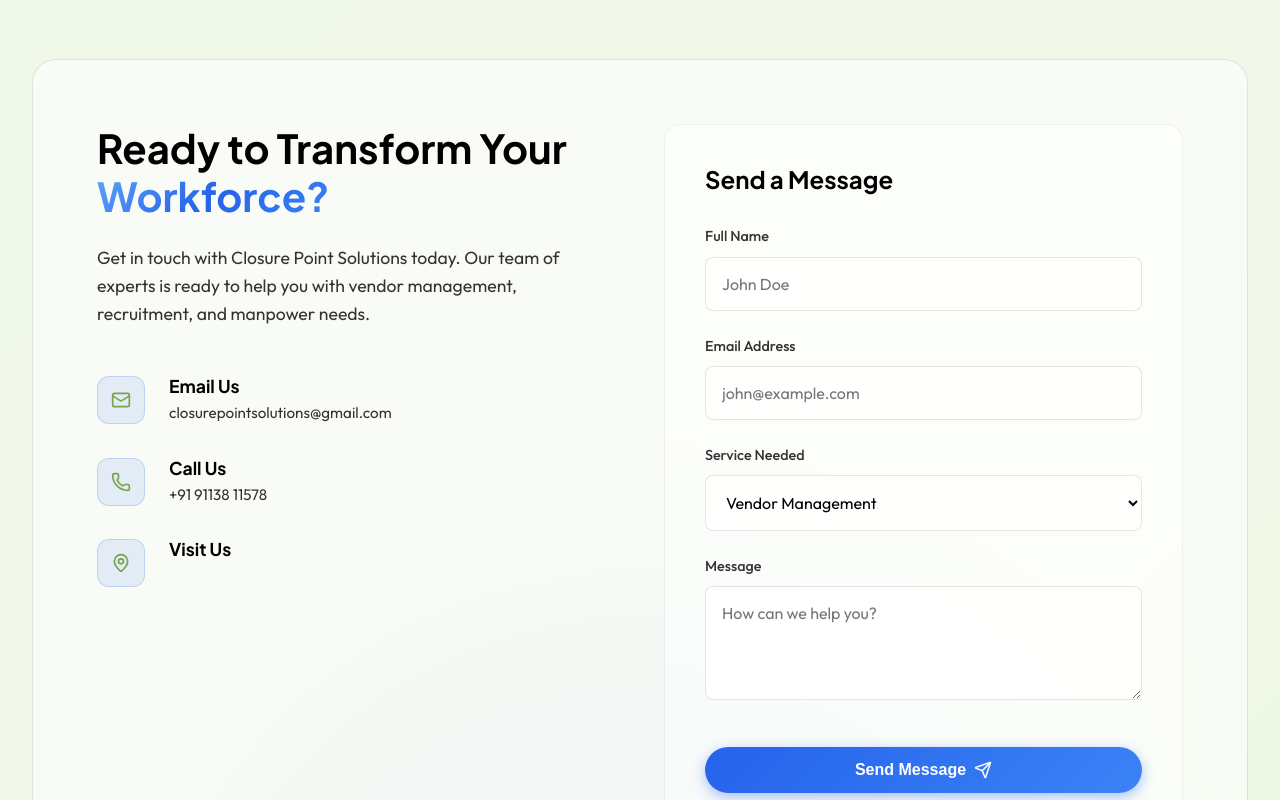
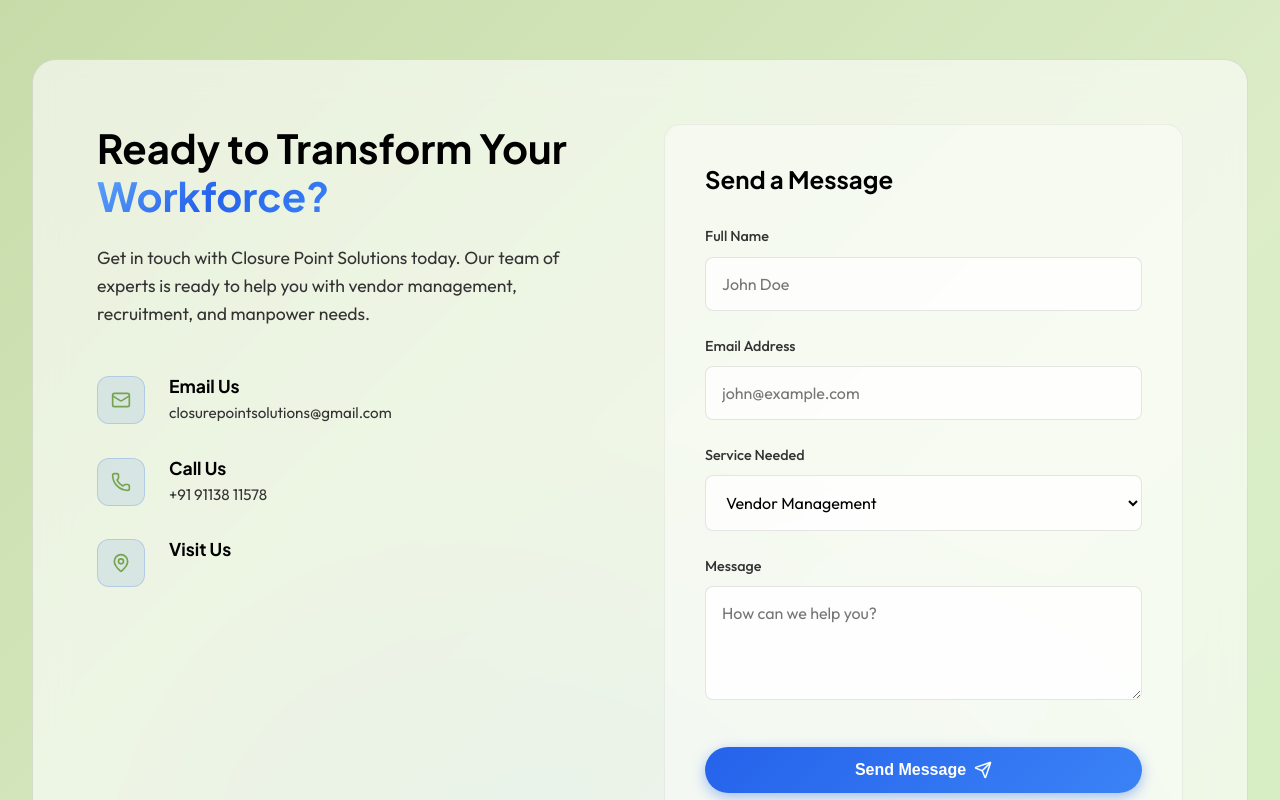
Before and after one commit to ajf013/closure-point-solutions, a React (Vite) app: page / in a window 1280 px wide. Shown: the part 3660-4460 px from the top of the page. Built offline with nearby package versions, Linux system fonts and the light colour scheme.

Commit message:
Update background to light green/pista/olive gradient and migrate contact form to Formspree

```diff
--- a/index.html
+++ b/index.html
@@ -31,14 +31,6 @@
 </head>
 
 <body>
-  <!-- A little help for the Netlify post-processing bots -->
-  <form name="contact" netlify netlify-honeypot="bot-field" hidden>
-    <input type="text" name="name" />
-    <input type="email" name="email" />
-    <select name="service"></select>
-    <textarea name="message"></textarea>
-  </form>
-
   <div id="root"></div>
   <script type="module" src="/src/main.jsx"></script>
 </body>
--- a/src/components/Footer.jsx
+++ b/src/components/Footer.jsx
@@ -5,19 +5,29 @@
 const Footer = () => {
     const [status, setStatus] = useState(''); // 'submitting', 'success', 'error'
 
-    const handleSubmit = (e) => {
+    const handleSubmit = async (e) => {
         e.preventDefault();
         setStatus('submitting');
         const form = e.target;
         const formData = new FormData(form);
 
-        fetch("/", {
+        try {
+            const response = await fetch("https://formspree.io/f/YOUR_FORMSPREE_ID", {
                 method: "POST",
-            headers: { "Content-Type": "application/x-www-form-urlencoded" },
-            body: new URLSearchParams(formData).toString()
-        })
-            .then(() => setStatus('success'))
-            .catch((error) => setStatus('error'));
+                headers: { "Accept": "application/json" },
+                body: formData
+            });
+
+            if (response.ok) {
+                setStatus('success');
+                form.reset();
+                setTimeout(() => setStatus(''), 8000);
+            } else {
+                setStatus('error');
+            }
+        } catch (error) {
+            setStatus('error');
+        }
     };
 
     return (
@@ -64,18 +74,7 @@
                     </div>
 
                     <div className="contact-form-container" data-aos="fade-left">
-                        {status === 'success' ? (
-                            <div className="contact-form" style={{ textAlign: 'center', padding: '3rem 2rem' }}>
-                                <div style={{ display: 'flex', justifyContent: 'center', marginBottom: '1rem' }}>
-                                    <CheckCircle size={48} color="var(--accent)" />
-                                </div>
-                                <h3>Message Sent!</h3>
-                                <p style={{ color: 'var(--text-secondary)', marginBottom: '1.5rem' }}>Thank you for reaching out. We will get back to you shortly at closurepointsolutions@gmail.com.</p>
-                                <button onClick={() => setStatus('')} className="btn btn-outline" style={{ border: '1px solid var(--text-secondary)' }}>Send Another</button>
-                            </div>
-                        ) : (
-                            <form className="contact-form" name="contact" method="POST" data-netlify="true" onSubmit={handleSubmit}>
-                                <input type="hidden" name="form-name" value="contact" />
+                        <form className="contact-form" onSubmit={handleSubmit}>
                             <h3>Send a Message</h3>
 
                             <div className="form-group">
@@ -106,9 +105,15 @@
                             <button type="submit" className="btn btn-primary btn-full submit-btn" disabled={status === 'submitting'}>
                                 {status === 'submitting' ? 'Sending...' : 'Send Message'} <Send size={18} />
                             </button>
+
+                            {status === 'success' && (
+                                <div style={{ marginTop: '1.5rem', padding: '1rem', background: 'rgba(16, 185, 129, 0.1)', border: '1px solid #10b981', borderRadius: '0.5rem', display: 'flex', alignItems: 'center', gap: '0.5rem', color: '#047857' }}>
+                                    <CheckCircle size={20} />
+                                    <span>Message successfully sent!</span>
+                                </div>
+                            )}
                             {status === 'error' && <p style={{ color: 'red', marginTop: '1rem', fontSize: '0.9rem' }}>There was an error sending your message. Please try again.</p>}
                         </form>
-                        )}
                     </div>
                 </div>
 
--- a/src/components/Header.css
+++ b/src/components/Header.css
@@ -147,3 +147,17 @@
         display: block;
     }
 }
+
+@media (max-width: 480px) {
+    .logo-text {
+        font-size: 1.1rem;
+    }
+
+    .header-content {
+        padding: 0 1rem;
+    }
+
+    .logo-image {
+        height: 36px;
+    }
+}
--- a/src/index.css
+++ b/src/index.css
@@ -29,7 +29,7 @@
 
 body {
   font-family: 'Outfit', sans-serif;
-  background: linear-gradient(-45deg, #dcedc8, #f1f8e9, #e8f5e9, #dcedc8);
+  background: linear-gradient(-45deg, #90EE90, #dcedc8, #6B8E23, #dcedc8);
   background-size: 400% 400%;
   animation: bgGradient 12s ease-in-out infinite;
   color: var(--text-primary);
@@ -200,3 +200,25 @@
 ::-webkit-scrollbar-thumb:hover {
   background: #8bc34a;
 }
+
+/* Mobile Responsiveness Polish */
+@media (max-width: 768px) {
+  .section {
+    padding: 3rem 1.5rem;
+  }
+}
+
+@media (max-width: 480px) {
+  .section {
+    padding: 2.5rem 1rem;
+  }
+
+  .container {
+    padding: 0;
+  }
+
+  h1,
+  h2 {
+    word-wrap: break-word;
+  }
+}
```
Also changed, not shown: 1 other file (tests, documents, lock files or other folders). Lines whose indentation alone changed are shown as unchanged.
